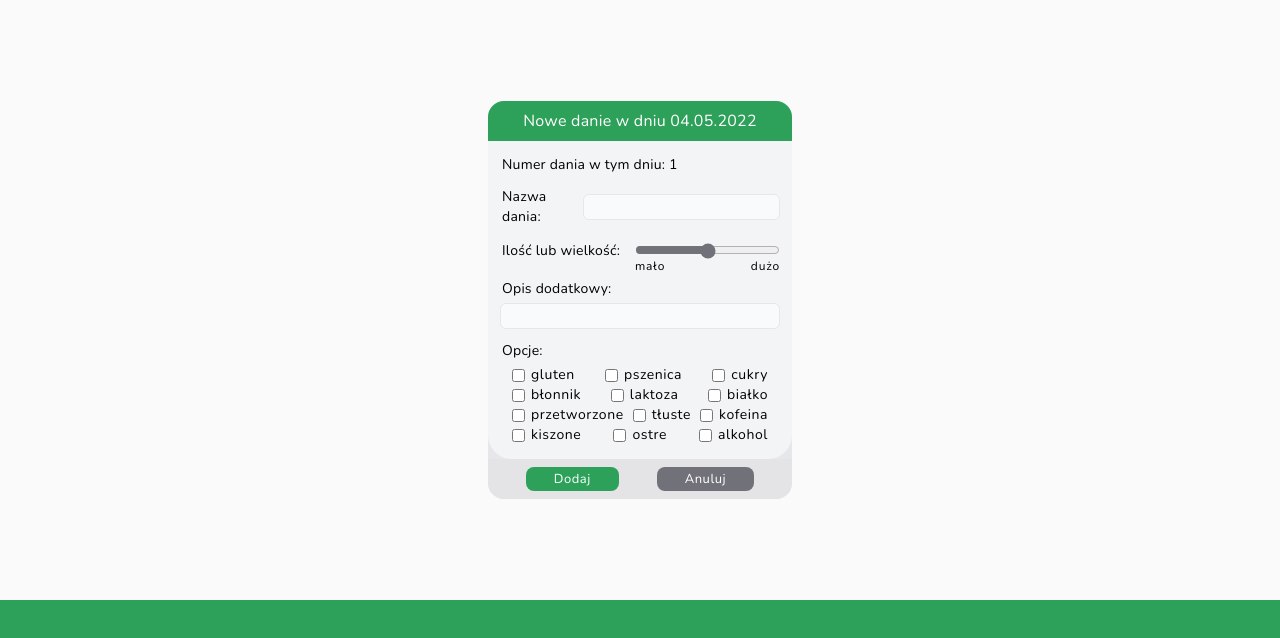
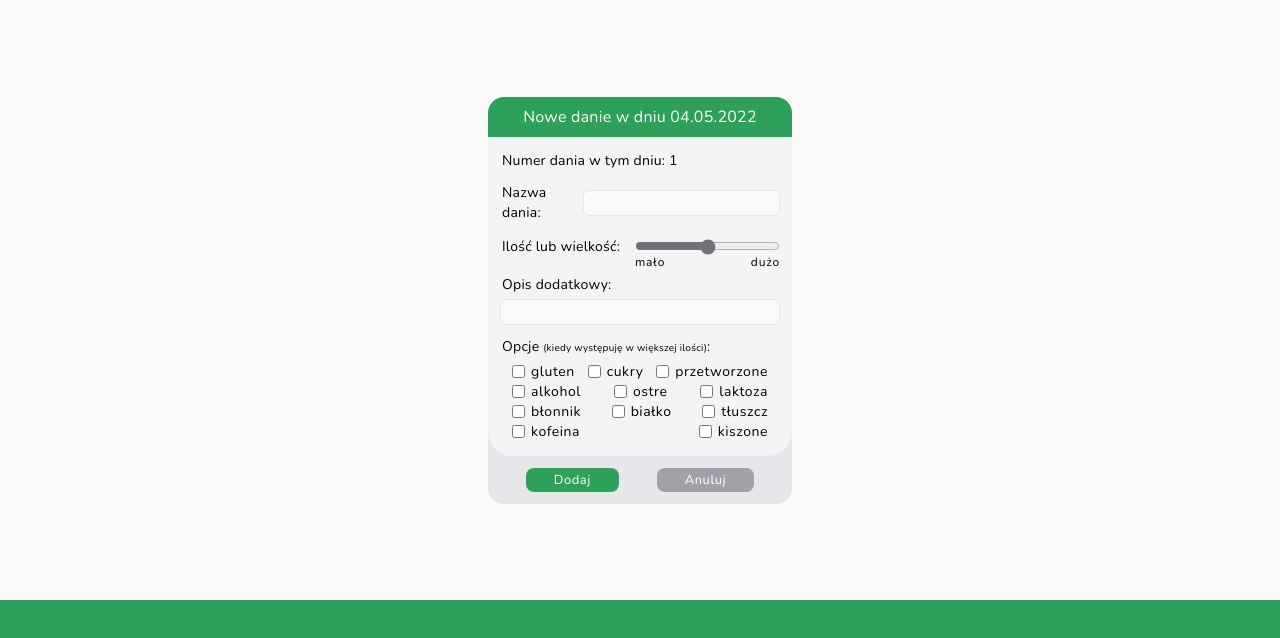
Before and after one commit to toungyhug/choice, a Vue app: page / in a window 1280 px wide. Shown: the top 638 px of the page. Built offline with nearby package versions, Linux system fonts and the light colour scheme.

Commit message:
added pinia and started working on data

```diff
--- a/src/App.vue
+++ b/src/App.vue
@@ -49,21 +49,31 @@
               <div
                 class="flex flex-col justify-start items-start p-1 pt-1.5 pb-1.5"
               >
-                <p class="pb-1 pl-0.5">Opcje:</p>
+                <p class="pb-1 pl-0.5">
+                  Opcje
+                  <span class="text-2xs"
+                    >(kiedy występuję w większej ilości)</span
+                  >:
+                </p>
                 <div
                   class="flex justify-between items-start w-full flex-wrap pr-2 pl-2"
                 >
-                  <div class="flex justify-start items-center pr-1 pl-1">
+                  <div
+                    v-for="(option, id) in dateStor.options"
+                    :key="id"
+                    class="flex justify-start items-center pr-1 pl-1"
+                  >
                     <input
                       type="checkbox"
-                      id="gluten"
+                      id="option"
+                      ref="option"
                       class="text-sm p-0.5 pr-2 pl-2 focus:outline-zinc-300 accent-neutral-500 text-white"
                     />
-                    <label class="pl-1.5 tracking-wider" for="gluten"
-                      >gluten</label
-                    >
+                    <label class="pl-1.5 tracking-wider" for="option">{{
+                      option
+                    }}</label>
                   </div>
-                  <div class="flex justify-start items-center pr-1 pl-1">
+                  <!-- <div class="flex justify-start items-center pr-1 pl-1">
                     <input
                       type="checkbox"
                       class="text-sm p-0.5 pr-2 pl-2 focus:outline-zinc-300 accent-neutral-500 text-white"
@@ -139,20 +149,18 @@
                       class="text-sm p-0.5 pr-2 pl-2 focus:outline-zinc-300 accent-neutral-500 text-white"
                     />
                     <label class="pl-1.5 tracking-wider">alkohol</label>
-                  </div>
+                  </div> -->
                 </div>
               </div>
             </div>
-            <div
-              class="w-full flex justify-evenly items-center bg-zinc-200 pt-2 pb-2"
-            >
+            <div class="w-full flex justify-evenly items-center pt-3 pb-3">
               <button
                 class="p-0.5 pr-7 pl-7 rounded-lg bg-choicegreen text-white hover:opacity-70 transition-all duration-100 font-normal tracking-wider text-2sm"
               >
                 Dodaj
               </button>
               <button
-                class="p-0.5 pr-7 pl-7 rounded-lg bg-zinc-500 text-white hover:opacity-70 transition-all duration-100 font-normal tracking-wider text-2sm"
+                class="p-0.5 pr-7 pl-7 rounded-lg bg-zinc-400 text-white hover:opacity-70 transition-all duration-100 font-normal tracking-wider text-2sm"
               >
                 Anuluj
               </button>
@@ -165,4 +173,19 @@
   </div>
 </template>
 
-<script setup lang="ts"></script>
+<script lang="ts">
+import { ref } from "vue";
+import { dataStore } from "./stores/data";
+import { defineComponent } from "vue";
+
+export default defineComponent({
+  setup() {
+    const dateStor: any = dataStore();
+
+    const tempNewFood = ref<any[]>([]);
+
+    console.log(dateStor.options);
+    return { tempNewFood, dateStor };
+  },
+});
+</script>
--- a/src/main.js
+++ b/src/main.js
@@ -1,5 +1,6 @@
 import { createApp } from 'vue';
 import App from './App.vue';
+import { createPinia } from "pinia";
 import "./assets/tailwind.css";
-createApp(App).mount('#app');
+createApp(App).use(createPinia()).mount('#app');
 //# sourceMappingURL=main.js.map
--- a/src/main.ts
+++ b/src/main.ts
@@ -1,5 +1,6 @@
 import { createApp } from 'vue'
 import App from './App.vue'
+import { createPinia } from "pinia";
 import "./assets/tailwind.css";
 
-createApp(App).mount('#app')
+createApp(App).use(createPinia()).mount('#app')
--- /dev/null
+++ b/src/stores/data.js
@@ -0,0 +1,10 @@
+import { defineStore } from "pinia";
+export const dataStore = defineStore({
+    id: "dataState",
+    state: () => ({
+        version: "0.20.0",
+        options: ['gluten', 'cukry', 'przetworzone', 'alkohol', 'ostre', 'laktoza', 'błonnik', 'białko', 'tłuszcz', 'kofeina', 'kiszone'],
+        newFood: [],
+    })
+});
+//# sourceMappingURL=data.js.map
--- /dev/null
+++ b/src/stores/data.ts
@@ -0,0 +1,10 @@
+import { defineStore } from "pinia";
+
+export const dataStore = defineStore({
+    id: "dataState",
+    state: () => ({
+        version: "0.20.0",
+        options: ['gluten', 'cukry', 'przetworzone', 'alkohol', 'ostre', 'laktoza', 'błonnik', 'białko', 'tłuszcz', 'kofeina', 'kiszone' ],
+        newFood: [],
+    })
+});
```
Also changed, not shown: 2 other files (tests, documents, lock files or other folders).
